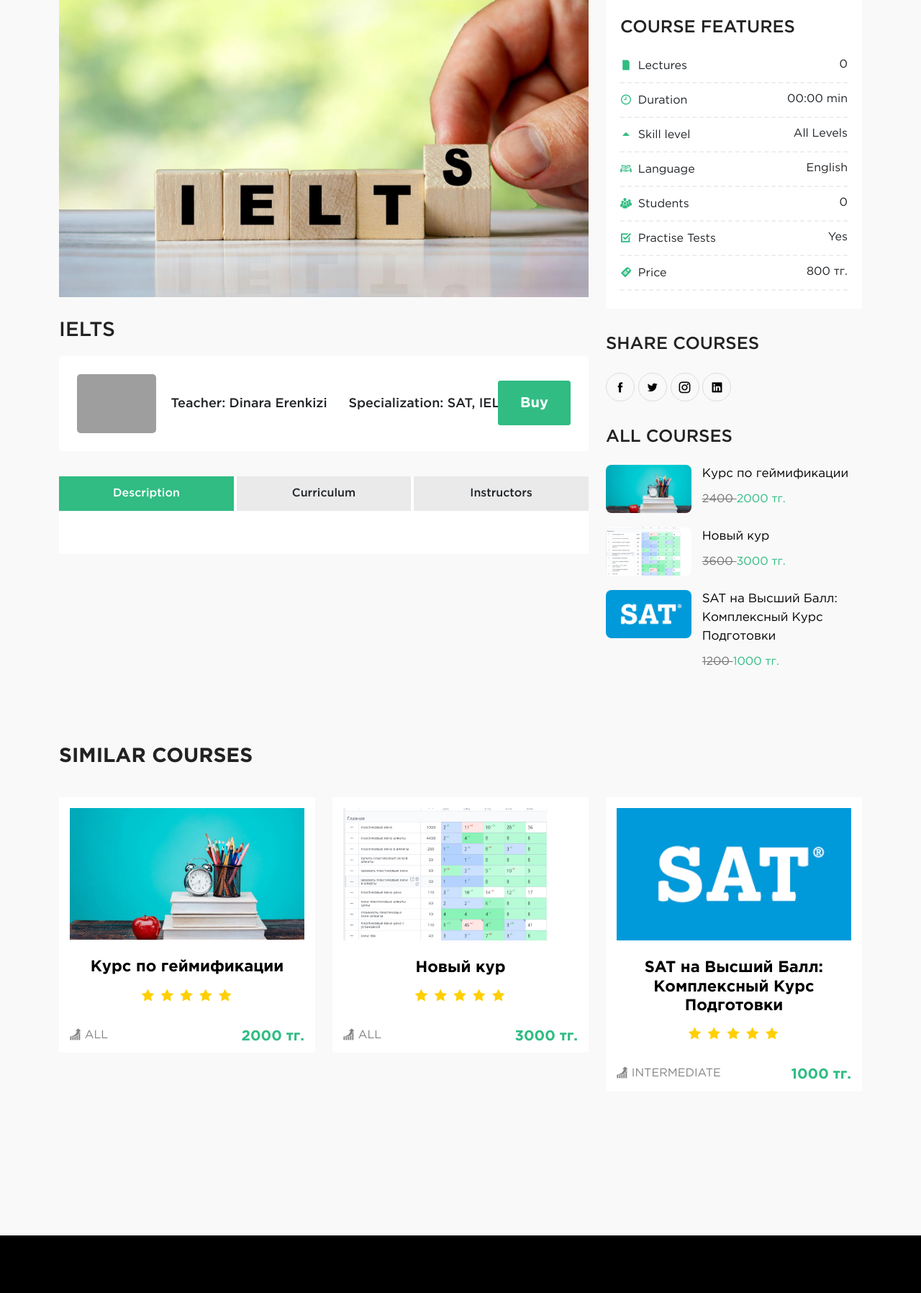
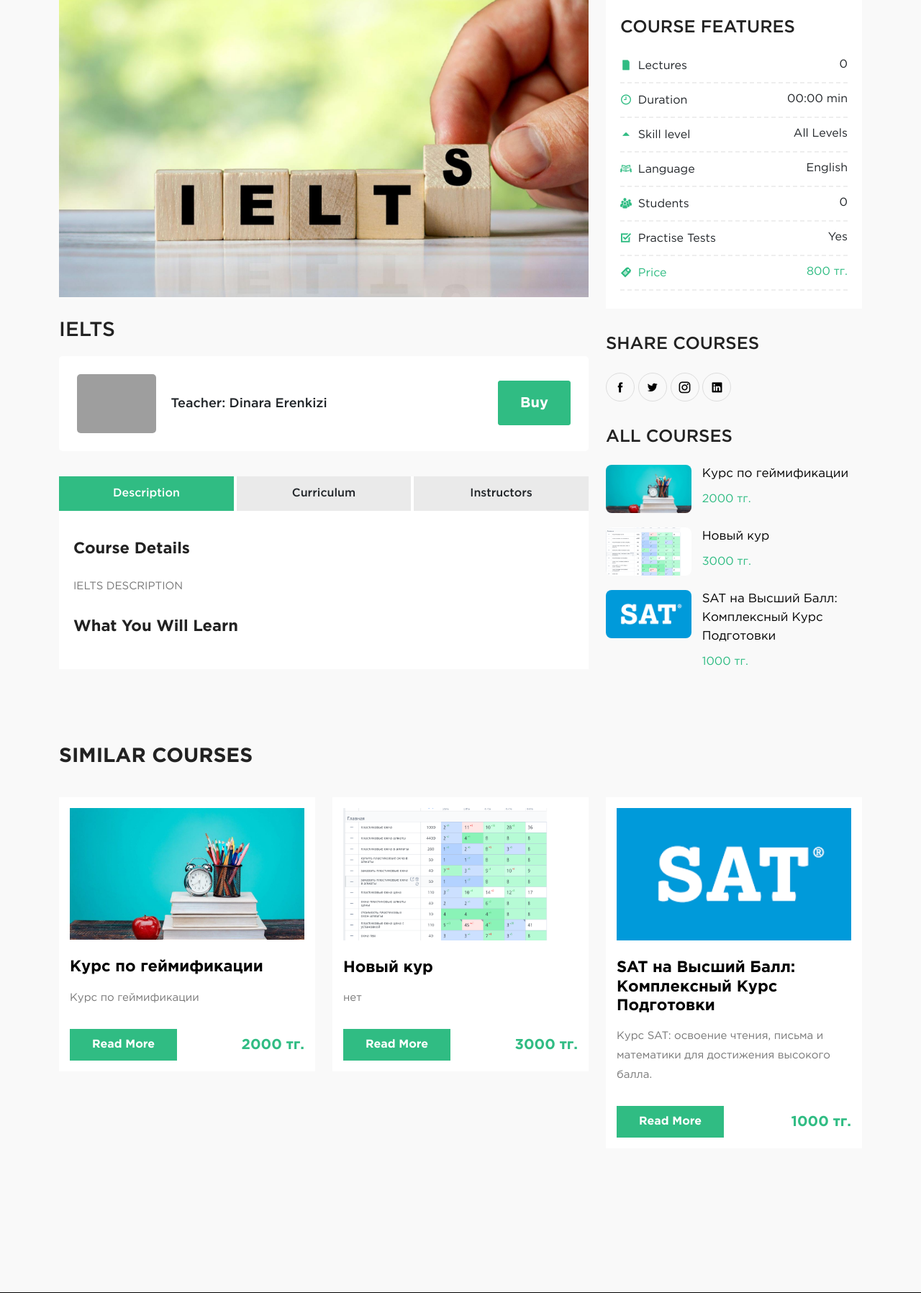
Before and after one commit to itsuldana/site, a Django app: page /courses/2/detail/ in a window 1280 px wide. Shown: the part 521-2318 px from the top of the page at 72% size. Run offline with Django 4.2, Linux system fonts and the light colour scheme; data comes from the database, SQL or seed files in the repository; parts of the project's set-up code (start-up, migrations or seed data) failed here and were passed over; some libraries are stand-ins or nearby versions; grey boxes are pictures that could not be loaded.

Commit message:
исправлены баги

```diff
--- a/source/templates/base.html
+++ b/source/templates/base.html
@@ -283,21 +283,21 @@
 <!-- Bootstrap Min JS -->
 <script src="{% static '/js/bootstrap.bundle.min.js' %}"></script>
 <!-- Classy Nav Min Js -->
-{#<script src="{% static '/js/classy-nav.min.js' %}"></script>#}
+<script src="{% static '/js/classy-nav.min.js' %}"></script>
 {#<!-- Owl Carousel Min Js -->#}
-{#<script src="{% static '/js/owl.carousel.min.js' %}"></script>#}
+<script src="{% static '/js/owl.carousel.min.js' %}"></script>
 {#<!-- Magnific Popup JS -->#}
-{#<script src="{% static '/js/jquery.magnific-popup.min.js' %}"></script>#}
-{#<!-- CounterUp JS -->#}
-{#<script src="{% static '/js/jquery.counterup.min.js' %}"></script>#}
-{#<!-- Waypoints JS -->#}
-{#<script src="{% static '/js/waypoints.min.js' %}"></script>#}
-{#<!-- Form Validator Min JS -->#}
-{#<script src="{% static '/js/form-validator.min.js' %}"></script>#}
-{#<!-- Contact Form Min JS -->#}
-{#<script src="{% static '/js/contact-form-script.js' %}"></script>#}
+<script src="{% static '/js/jquery.magnific-popup.min.js' %}"></script>
+<!-- CounterUp JS -->
+<script src="{% static '/js/jquery.counterup.min.js' %}"></script>
+<!-- Waypoints JS -->
+<script src="{% static '/js/waypoints.min.js' %}"></script>
+<!-- Form Validator Min JS -->
+<script src="{% static '/js/form-validator.min.js' %}"></script>
+<!-- Contact Form Min JS -->
+<script src="{% static '/js/contact-form-script.js' %}"></script>
 <!-- Main JS -->
-{#<script src="{% static '/js/main.js' %}"></script>#}
+<script src="{% static '/js/main.js' %}"></script>
 
 </body>
 </html>
--- a/source/webapp/templates/course/course_detail.html
+++ b/source/webapp/templates/course/course_detail.html
@@ -80,9 +80,6 @@
                                     {% trans 'Teacher' %}: {{ course.teacher.fullname }}
                                 </li>
 
-                                <li>
-                                    {% trans 'Specialization' %}: {{ course.teacher.position }}
-                                </li>
                             </ul>
 
                             <div class="apply-btn">
@@ -103,7 +100,7 @@
                                 <li class="inactive" id="tab_3">{% trans 'Instructors' %}</li>
                             </ul>
 
-                            <div class="content " id="tab_1_content">
+                            <div class="content show" id="tab_1_content">
                                 <h4 class="title">{% trans 'Course Details' %}</h4>
 
                                 <p>{{ course.description|safe }}</p>
@@ -260,8 +257,22 @@
 
                                 <li><i class="icofont-checked"></i> {% trans 'Practise Tests' %} <span>Yes</span></li>
 
-                                <li><i class="icofont-price"></i> {% trans 'Price' %}
-                                    <span>{{ course.price|floatformat:0 }} тг.</span>
+                                <li style="color: #30BC83;">
+                                    <i class="icofont-price"></i>
+                                    {% trans 'Price' %}
+
+                                    {% if price_with_discount_exists == 'Yes' %}
+                                        <span>
+                                            <b class="text-decoration-line-through"
+                                               style="font-weight: 500; color: #777;">
+                                               {{ course.price|floatformat:0 }}
+                                            </b>
+                                             {{ price_with_discount }} тг.
+                                        </span>
+                                    {% else %}
+                                        <span>{{ course.price|floatformat:0 }} тг.</span>
+                                    {% endif %}
+
                                 </li>
                             </ul>
                         </div>
@@ -303,8 +314,15 @@
                                         <h4 class="all-courses-slide-bar-margin">
                                             <a href="{% url 'course_detail' course.pk %}">{{ course.title }}</a>
                                         </h4>
-                                        <p><span>{{ course.price|increase_by_20_percent }} </span>
-                                            {{ course.price|floatformat:0 }} тг. </p>
+                                        {% if price_with_discount_all_courses_exists == 'Yes' %}
+                                            <p><span>{{ course.price|floatformat:0 }} </span>
+                                                {{ course.price_with_discount }} тг. </p>
+                                        {% else %}
+                                            <p>
+                                                {{ course.price|floatformat:0 }} тг.
+                                            </p>
+                                        {% endif %}
+
                                     </div>
                                 </div>
                             {% endfor %}
@@ -324,26 +342,45 @@
 
                     {% for course in similar_courses %}
                         <div class="col-lg-4 col-md-6">
-                            <div class="single-courses-item">
+                            <div class="courses-item">
                                 <div class="courses-img">
                                     <img src="{{ course.image.url }}" alt="course">
                                 </div>
 
                                 <div class="courses-content">
                                     <h3><a href="{% url 'course_detail' course.pk %}">{{ course.title }}</a></h3>
-                                    <ul>
-                                        <li><i class="icofont-star"></i></li>
-                                        <li><i class="icofont-star"></i></li>
-                                        <li><i class="icofont-star"></i></li>
-                                        <li><i class="icofont-star"></i></li>
-                                        <li><i class="icofont-star"></i></li>
-                                    </ul>
+                                    {#                                    <ul>#}
+                                    {#                                        <li><i class="icofont-star"></i></li>#}
+                                    {#                                        <li><i class="icofont-star"></i></li>#}
+                                    {#                                        <li><i class="icofont-star"></i></li>#}
+                                    {#                                        <li><i class="icofont-star"></i></li>#}
+                                    {#                                        <li><i class="icofont-star"></i></li>#}
+                                    {#                                        <li><span>(15 {% trans 'reviews' %})</span></li>#}
+                                    {#                                    </ul>#}
+
+                                    <p>
+                                        {{ course.preview_description }}
+                                    </p>
                                 </div>
 
                                 <div class="courses-content-bottom">
-                                    {#                                    <h4><i class="icofont-ui-user"></i> 120 Students</h4>#}
-                                    <h4><i class="icofont-chart-histogram-alt"></i> {{ course.skill_level }}</h4>
-                                    <h4 class="price">{{ course.price|floatformat:0 }} тг.</h4>
+                                    {% if price_with_discount_exists == 'Yes' %}
+                                        <h4 class="price">
+                                            <span>
+                                                {{ course.price|floatformat:0 }}
+                                            </span>
+                                            {{ course.price_with_discount }} тг.
+                                        </h4>
+                                    {% else %}
+                                        <h4 class="price">
+                                            {{ course.price|floatformat:0 }} тг.
+                                        </h4>
+                                    {% endif %}
+                                    <h4>
+                                        <a href="{% url 'course_detail' course.pk %}"
+                                           class="btn btn-primary">{% trans 'Read More' %}</a>
+                                    </h4>
+
                                 </div>
                             </div>
                         </div>
--- a/source/webapp/views/course.py
+++ b/source/webapp/views/course.py
@@ -1,3 +1,5 @@
+from decimal import Decimal, ROUND_HALF_UP
+
 from django.contrib.auth.mixins import UserPassesTestMixin, LoginRequiredMixin
 from django.contrib.auth.models import AnonymousUser
 from django.db.models import Count, Sum, Prefetch, OuterRef, Subquery, Value
@@ -23,11 +25,34 @@ class CourseListView(ListView):
 
     def get_queryset(self):
         queryset = super().get_queryset().exclude(is_active=False)
+
+        self.price_with_discount_exists = 'No'
+
+        for course in queryset:
+
+            if self.request.user.is_authenticated:
+                user_discount = self.request.user.get_user_discount()  # Например, 20 для 20%
+                discounted_price = course.price * (Decimal(100 - user_discount) / Decimal(100))
+
+                # Округляем до целого числа
+                purchase_amount = discounted_price.quantize(Decimal('1'), rounding=ROUND_HALF_UP)
+
+                course.price_with_discount = purchase_amount
+
+                if user_discount != 0:
+                    self.price_with_discount_exists = 'Yes'
+
         return queryset
 
     def test_func(self):
         return self.request.user.is_superuser
 
+    def get_context_data(self, **kwargs):
+        context = super().get_context_data(**kwargs)
+
+        context['price_with_discount_exists'] = self.price_with_discount_exists
+
+        return context
 
 class CoursePaidListView(LoginRequiredMixin, ListView):
     template_name = 'course/course_paid_list.html'
@@ -92,17 +117,63 @@ class CourseDetailView(DetailView):
     model = Course
     template_name = 'course/course_detail.html'
 
+
     def get_context_data(self, **kwargs):
         context = super().get_context_data(**kwargs)
 
         context['is_paid'] = False
 
+        context['price_with_discount_exists'] = 'No'
+        course = Course.objects.get(pk=self.kwargs['pk'])
+
+        if self.request.user.is_authenticated:
+            user_discount = self.request.user.get_user_discount()  # Например, 20 для 20%
+            discounted_price = course.price * (Decimal(100 - user_discount) / Decimal(100))
+
+            # Округляем до целого числа
+            purchase_amount = discounted_price.quantize(Decimal('1'), rounding=ROUND_HALF_UP)
+
+            if user_discount != 0:
+                context['price_with_discount_exists'] = 'Yes'
+                context['price_with_discount'] = purchase_amount
+
         # Пробрасываем похожие курсы (пока просто последние три, так как их мало)
         similar_courses = Course.objects.exclude(id=self.object.pk).order_by('-created_at')[:3]
+        context['price_with_discount_similar_exists'] = 'No'
+
+        for course in similar_courses:
+            if self.request.user.is_authenticated:
+                user_discount = self.request.user.get_user_discount()  # Например, 20 для 20%
+                discounted_price = course.price * (Decimal(100 - user_discount) / Decimal(100))
+
+                # Округляем до целого числа
+                purchase_amount = discounted_price.quantize(Decimal('1'), rounding=ROUND_HALF_UP)
+
+                course.price_with_discount = purchase_amount
+
+                if user_discount != 0:
+                    context['price_with_discount_similar_exists'] = 'Yes'
+
+
         context['similar_courses'] = similar_courses
 
         # Пробрасываем все курсы (пока последние 4, так как их мало)
         all_courses = Course.objects.exclude(id=self.object.pk).order_by('-created_at')[:4]
+        context['price_with_discount_all_courses_exists'] = 'No'
+
+        for course in all_courses:
+            if self.request.user.is_authenticated:
+                user_discount = self.request.user.get_user_discount()  # Например, 20 для 20%
+                discounted_price = course.price * (Decimal(100 - user_discount) / Decimal(100))
+
+                # Округляем до целого числа
+                purchase_amount = discounted_price.quantize(Decimal('1'), rounding=ROUND_HALF_UP)
+
+                course.price_with_discount = purchase_amount
+
+                if user_discount != 0:
+                    context['price_with_discount_all_courses_exists'] = 'Yes'
+
         context['all_courses'] = all_courses
 
         # Пробрасываем скиллы, которым можно научиться на курсе
```
Also changed, not shown: source/webapp/templates/course/course_list.html (+17 -2 lines), source/core/urls.py (line endings or trailing spaces), source/uploads/course_images/ChatGPT_Image_3_апр._2025_г._12_36_56.png (added), source/uploads/course_images/ChatGPT_Image_3_апр._2025_г._12_36_56_hXVArfo.png (added), source/uploads/course_images/ChatGPT_Image_3_апр._2025_г._12_36_56_lKXi9r1.png (added), source/uploads/course_images/ChatGPT_Image_3_апр._2025_г._12_36_56_zkKMXnP.png (added).
